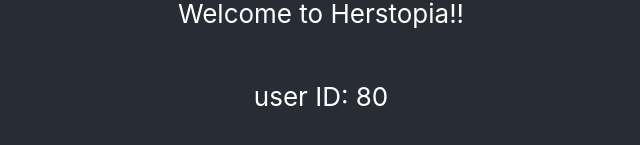
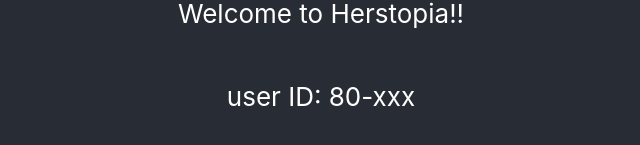
Before and after one commit to abednahouli/github-actions-ec2-demo-v1, a React (Create React App) app: page / in a window 1280 px wide. Shown: the part 505-650 px from the top of the page, without its empty margins (319-959 px from the left). Built offline with nearby package versions, Linux system fonts and the light colour scheme.

Commit message:
added -xxx to id

```diff
--- a/src/App.js
+++ b/src/App.js
@@ -9,7 +9,7 @@ function App() {
       <header className="App-header">
         <img src={logo} className="App-logo" alt="logo" />
         <p>Welcome to Herstopia!!</p>
-        <p> user ID: {x}</p>
+        <p> user ID: {x}-xxx</p>
       </header>
     </div>
   );
```
